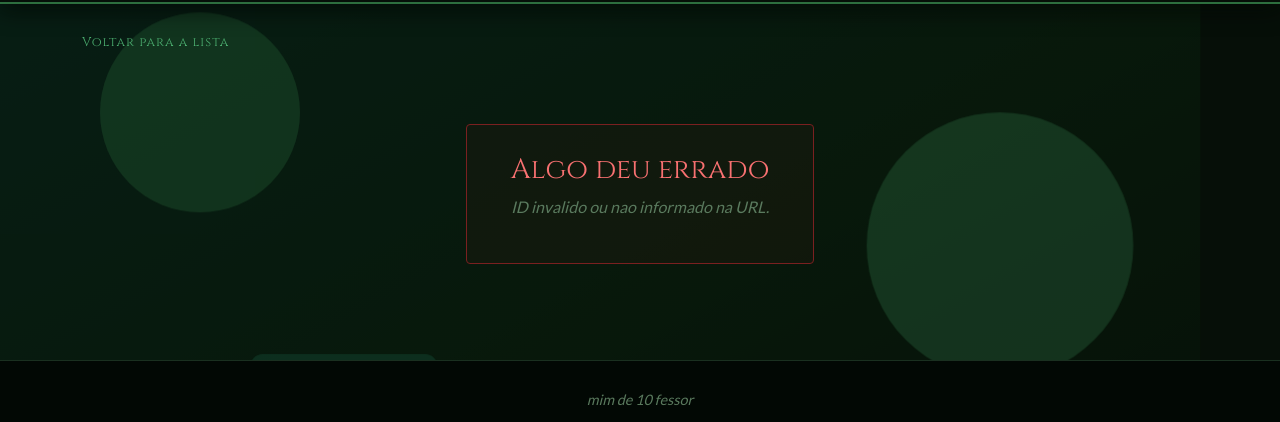
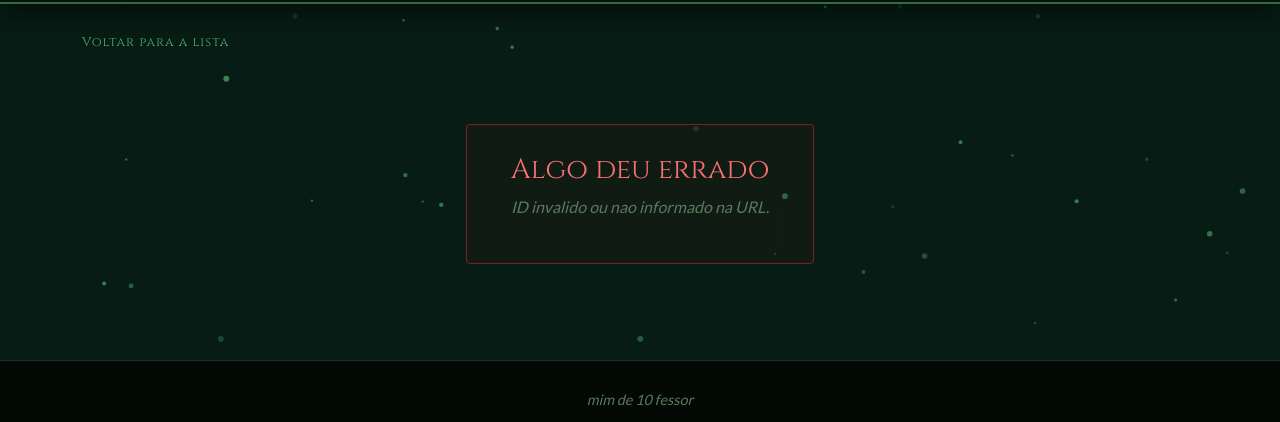
Before and after one commit to zecara/-av1-dwb-pedro-anjos-2bimestre, a plain HTML site: page detalhes.html in a window 1280 px wide. Shown: the part 61-483 px from the top of the page. Drawn offline with nearby package versions, Linux system fonts and the light colour scheme.

Commit message:
Voltar: Canvas com partículas interativas - remover SVG animado

```diff
--- a/css/style.css
+++ b/css/style.css
@@ -32,9 +32,11 @@ body {
   overflow-x: hidden;
 }
 
-/* --- Fundo SVG Animado --- */
+/* --- Fundo Canvas --- */
 #bg-parallax {
-  overflow: hidden;
+  width: 100vw;
+  height: 100vh;
+  display: block;
 }
 
 #bg-overlay {
--- a/detalhes.html
+++ b/detalhes.html
@@ -9,22 +9,8 @@
 </head>
 <body>
 
-  <!-- Fundo SVG Animado -->
-  <svg id="bg-parallax" viewBox="0 0 1920 1080" style="position: fixed; top: 0; left: 0; width: 100%; height: 100%; z-index: 0;">
-    <defs>
-      <linearGradient id="gradBg" x1="0%" y1="0%" x2="100%" y2="100%">
-        <stop offset="0%" style="stop-color:#0a3d2f;stop-opacity:1" />
-        <stop offset="50%" style="stop-color:#0d2e14;stop-opacity:1" />
-        <stop offset="100%" style="stop-color:#060f08;stop-opacity:1" />
-      </linearGradient>
-    </defs>
-    <rect width="1920" height="1080" fill="url(#gradBg)"/>
-    <circle cx="300" cy="200" r="150" fill="#2d6e3e" opacity="0.3"/>
-    <circle cx="1500" cy="400" r="200" fill="#4caf70" opacity="0.2"/>
-    <circle cx="960" cy="800" r="180" fill="#2d6e3e" opacity="0.25"/>
-    <rect x="400" y="600" width="300" height="200" fill="#1a5f45" opacity="0.15" rx="20"/>
-    <polygon points="960,100 1100,300 820,300" fill="#4caf70" opacity="0.2"/>
-  </svg>
+  <!-- Fundo com Canvas Interativo -->
+  <canvas id="bg-parallax" style="position: fixed; top: 0; left: 0; z-index: 0;"></canvas>
   <div id="bg-overlay" style="display: none;"></div>
 
   <!-- NAVBAR -->
@@ -63,7 +49,7 @@
   </footer>
 
   <script src="https://cdn.jsdelivr.net/npm/bootstrap@5.3.3/dist/js/bootstrap.bundle.min.js"></script>
-  <script src="js/svg-animation.js"></script>
+  <script src="js/canvas-particles.js"></script>
   <script src="js/detalhes.js"></script>
 </body>
 </html>
--- /dev/null
+++ b/js/canvas-particles.js
@@ -0,0 +1,121 @@
+// =============================================
+// canvas-particles.js — Fundo com partículas interativas
+// =============================================
+
+(function () {
+  const canvas = document.getElementById('bg-parallax');
+  if (!canvas || canvas.tagName !== 'CANVAS') return;
+
+  const ctx = canvas.getContext('2d');
+
+  // Configurar canvas
+  function redimensionar() {
+    canvas.width = window.innerWidth;
+    canvas.height = window.innerHeight;
+  }
+  redimensionar();
+  window.addEventListener('resize', redimensionar);
+
+  // Partículas
+  const particulas = [];
+  const NUM_PARTICULAS = 60;
+  let mouseX = window.innerWidth / 2;
+  let mouseY = window.innerHeight / 2;
+
+  class Particula {
+    constructor() {
+      this.x = Math.random() * canvas.width;
+      this.y = Math.random() * canvas.height;
+      this.vx = (Math.random() - 0.5) * 2;
+      this.vy = (Math.random() - 0.5) * 2;
+      this.size = Math.random() * 2 + 1;
+      this.opacity = Math.random() * 0.5 + 0.2;
+    }
+
+    atualizar() {
+      this.x += this.vx;
+      this.y += this.vy;
+
+      // Bounce nas bordas
+      if (this.x < 0 || this.x > canvas.width) this.vx *= -1;
+      if (this.y < 0 || this.y > canvas.height) this.vy *= -1;
+
+      // Manter dentro da tela
+      this.x = Math.max(0, Math.min(canvas.width, this.x));
+      this.y = Math.max(0, Math.min(canvas.height, this.y));
+
+      // Atração pelo mouse
+      const dx = mouseX - this.x;
+      const dy = mouseY - this.y;
+      const distancia = Math.sqrt(dx * dx + dy * dy);
+      const maxDistancia = 150;
+
+      if (distancia < maxDistancia) {
+        const força = (1 - distancia / maxDistancia) * 0.5;
+        this.vx += (dx / distancia) * força;
+        this.vy += (dy / distancia) * força;
+      }
+
+      // Damping (diminuir velocidade)
+      this.vx *= 0.98;
+      this.vy *= 0.98;
+    }
+
+    desenhar() {
+      ctx.fillStyle = `rgba(76, 175, 112, ${this.opacity})`;
+      ctx.beginPath();
+      ctx.arc(this.x, this.y, this.size, 0, Math.PI * 2);
+      ctx.fill();
+    }
+  }
+
+  // Inicializar partículas
+  for (let i = 0; i < NUM_PARTICULAS; i++) {
+    particulas.push(new Particula());
+  }
+
+  // Mouse tracking
+  document.addEventListener('mousemove', (e) => {
+    mouseX = e.clientX;
+    mouseY = e.clientY;
+  });
+
+  // Animação
+  function animar() {
+    // Fundo
+    ctx.fillStyle = '#060f08';
+    ctx.fillRect(0, 0, canvas.width, canvas.height);
+
+    // Overlay sutil
+    ctx.fillStyle = 'rgba(10, 61, 47, 0.3)';
+    ctx.fillRect(0, 0, canvas.width, canvas.height);
+
+    // Atualizar e desenhar partículas
+    particulas.forEach((p) => {
+      p.atualizar();
+      p.desenhar();
+    });
+
+    // Desenhar conexões entre partículas próximas
+    for (let i = 0; i < particulas.length; i++) {
+      for (let j = i + 1; j < particulas.length; j++) {
+        const dx = particulas[i].x - particulas[j].x;
+        const dy = particulas[i].y - particulas[j].y;
+        const distancia = Math.sqrt(dx * dx + dy * dy);
+
+        if (distancia < 100) {
+          ctx.strokeStyle = `rgba(76, 175, 112, ${0.1 * (1 - distancia / 100)})`;
+          ctx.lineWidth = 0.5;
+          ctx.beginPath();
+          ctx.moveTo(particulas[i].x, particulas[i].y);
+          ctx.lineTo(particulas[j].x, particulas[j].y);
+          ctx.stroke();
+        }
+      }
+    }
+
+    requestAnimationFrame(animar);
+  }
+
+  animar();
+})();
--- a/js/svg-animation.js
+++ /dev/null
@@ -1,49 +0,0 @@
-// =============================================
-// svg-animation.js — Formas SVG que se adaptam ao movimento
-// =============================================
-
-(function () {
-  const svgBg = document.getElementById('bg-parallax');
-  if (!svgBg) return;
-
-  let mouseX = window.innerWidth / 2;
-  let mouseY = window.innerHeight / 2;
-
-  // Rastrear mouse
-  document.addEventListener('mousemove', (e) => {
-    mouseX = e.clientX;
-    mouseY = e.clientY;
-
-    // Mover formas SVG
-    const formas = document.querySelectorAll('circle, rect, polygon');
-    formas.forEach((forma, index) => {
-      const speed = (index + 1) * 0.02;
-      const offsetX = (mouseX - window.innerWidth / 2) * speed;
-      const offsetY = (mouseY - window.innerHeight / 2) * speed;
-      forma.style.transform = `translate(${offsetX}px, ${offsetY}px)`;
-    });
-  });
-
-  // Animação das formas
-  const style = document.createElement('style');
-  style.textContent = `
-    @keyframes pulse1 {
-      0%, 100% { transform: scale(1); opacity: 0.3; }
-      50% { transform: scale(1.1); opacity: 0.5; }
-    }
-    @keyframes pulse2 {
-      0%, 100% { transform: scale(1); opacity: 0.2; }
-      50% { transform: scale(0.9); opacity: 0.4; }
-    }
-    @keyframes rotate {
-      0% { transform: rotate(0deg); }
-      100% { transform: rotate(360deg); }
-    }
-    circle:nth-child(1) { animation: pulse1 4s ease-in-out infinite; }
-    circle:nth-child(2) { animation: pulse2 6s ease-in-out infinite; }
-    circle:nth-child(3) { animation: pulse1 5s ease-in-out infinite; }
-    rect { animation: pulse2 7s ease-in-out infinite; }
-    polygon { animation: rotate 20s linear infinite; }
-  `;
-  document.head.appendChild(style);
-})();
```
Also changed, not shown: index.html (+3 -17 lines), js/parallax.js (deleted, +0 -102 lines), css/img/bg.jpg (deleted).
